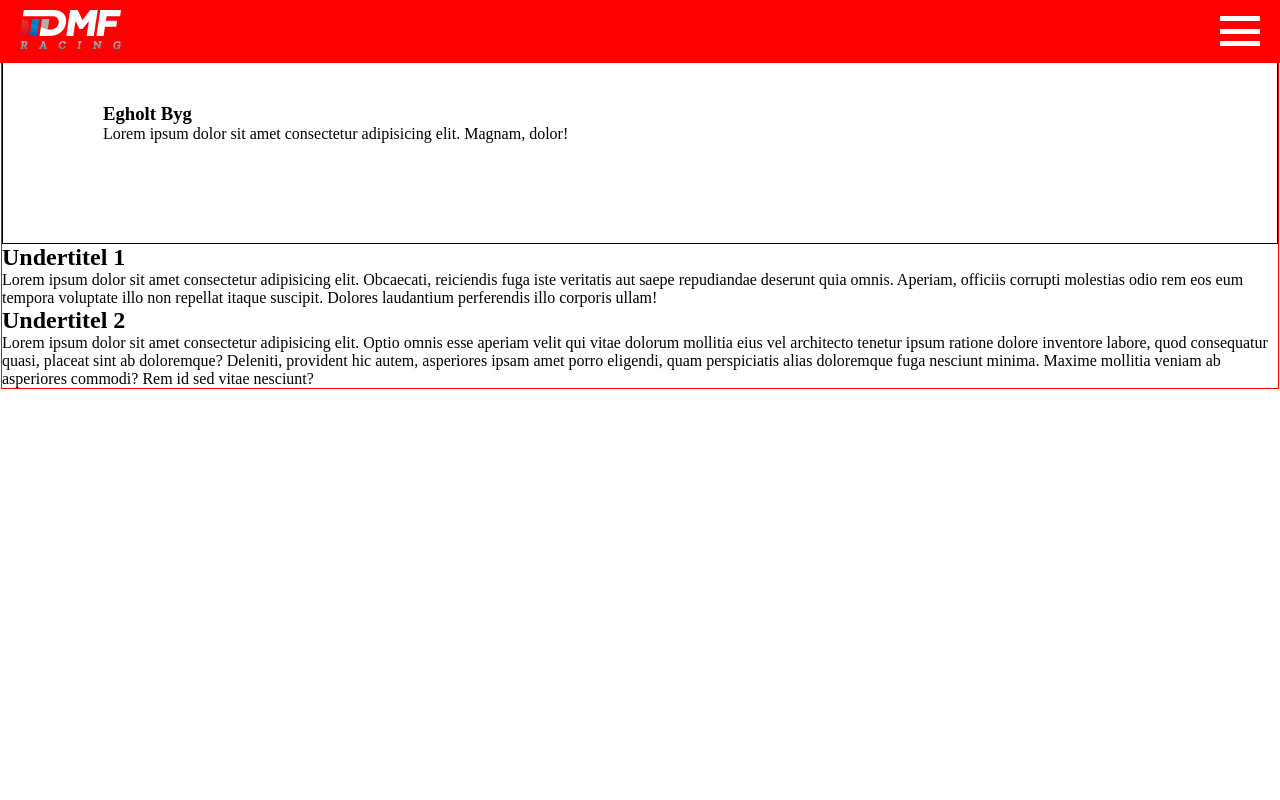
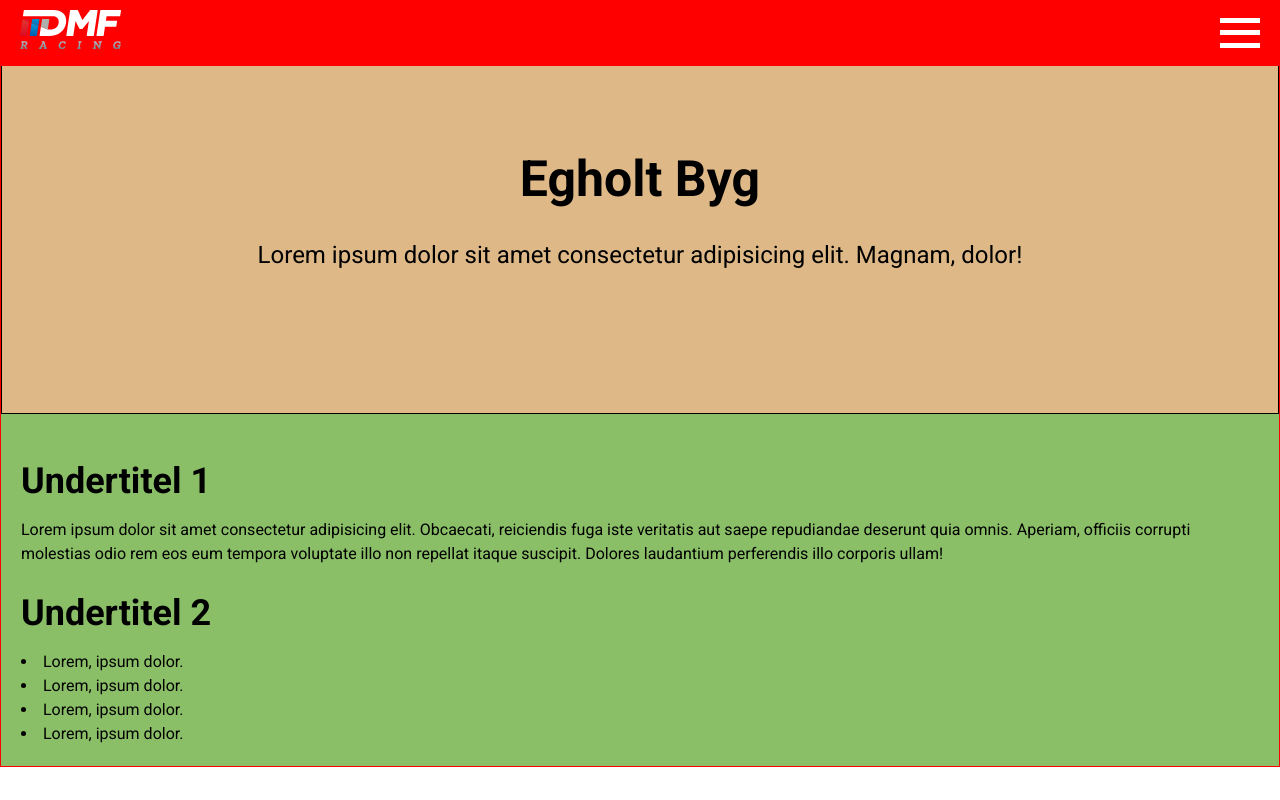
Before and after one commit to NJ-NicolaiJohnsen/EgholtByg, a plain HTML site: page index.html in a window 1280 px wide. Drawn offline with Linux system fonts and the light colour scheme.

Commit message:
font styles, styles to content

```diff
--- a/css/main.css
+++ b/css/main.css
@@ -53,15 +53,6 @@ header {
 
 
 
-
-.main {
-  display: -webkit-box;
-  display: -ms-flexbox;
-  display: flex;
-  border: 1px solid white;
-  margin: 0;
-}
-
 .main__article {
   display: flex;
   flex-direction: column;
@@ -69,8 +60,44 @@ header {
 }
 
 .main__article__title {
-  padding: 100px;
+  padding: 140px 20px;
   border: 1px solid black;
+  background: burlywood;
+  display: flex;
+  justify-content: center;
+  flex-direction: column;
+  align-items: center;
+}
 
+.main__article__title p {
+  text-align: center;
+  font-size: 24px;
+  margin-top: 20px;
+}
+
+.main__article__title h1 {
+  font-size: 50px;
 
 }
+
+.main__article__content {
+  padding: 20px;
+  background: #8abf67
+}
+
+.main__article__content h2 {
+  font-size: 36px;
+  margin-top: 20px;
+}
+
+.main__article__content p {
+  margin-top: 10px;
+  font-size: 16px;
+  font-weight: 400;
+
+}
+
+.main__article__content ul {
+  list-style-position: inside;
+  margin-top: 10px;
+}
--- a/css/style.css
+++ b/css/style.css
@@ -5,6 +5,13 @@
           box-sizing: border-box;
 }
 
+body {
+   font-family: 'Roboto', sans-serif;
+   font-weight: 400;
+   font-size: 16px;
+   line-height: 1.5;
+}
+
 a {
    text-decoration: none;
    color: inherit
--- a/index.html
+++ b/index.html
@@ -7,10 +7,12 @@
         <meta charset="utf-8">
         <meta http-equiv="X-UA-Compatible" content="IE=edge">
         <title>Egholt Byg</title>
-        <meta name="description" content="">
+        <meta name="description" content="Tømrer fra Egholt, Kolding. ">
         <meta name="viewport" content="width=device-width, initial-scale=1">
+        <link rel="stylesheet" href="css/style.css">
         <link rel="stylesheet" href="css/main.css">
-        <link rel="stylesheet" href="css/style.css">
+
+        <link href="https://fonts.googleapis.com/css2?family=Roboto:ital,wght@0,100;0,300;0,400;0,500;0,700;0,900;1,100;1,300;1,400;1,500;1,700;1,900&display=swap" rel="stylesheet">
     </head>
     <body>
 
@@ -46,7 +48,12 @@
                     <h2>Undertitel 1</h2>
                     <p>Lorem ipsum dolor sit amet consectetur adipisicing elit. Obcaecati, reiciendis fuga iste veritatis aut saepe repudiandae deserunt quia omnis. Aperiam, officiis corrupti molestias odio rem eos eum tempora voluptate illo non repellat itaque suscipit. Dolores laudantium perferendis illo corporis ullam!</p>
                     <h2>Undertitel 2</h2>
-                    <p>Lorem ipsum dolor sit amet consectetur adipisicing elit. Optio omnis esse aperiam velit qui vitae dolorum mollitia eius vel architecto tenetur ipsum ratione dolore inventore labore, quod consequatur quasi, placeat sint ab doloremque? Deleniti, provident hic autem, asperiores ipsam amet porro eligendi, quam perspiciatis alias doloremque fuga nesciunt minima. Maxime mollitia veniam ab asperiores commodi? Rem id sed vitae nesciunt?</p>
+                    <ul>
+                        <li>Lorem, ipsum dolor.</li>
+                        <li>Lorem, ipsum dolor.</li>
+                        <li>Lorem, ipsum dolor.</li>
+                        <li>Lorem, ipsum dolor.</li>
+                    </ul>
                 </section>
             </article>
 
```
